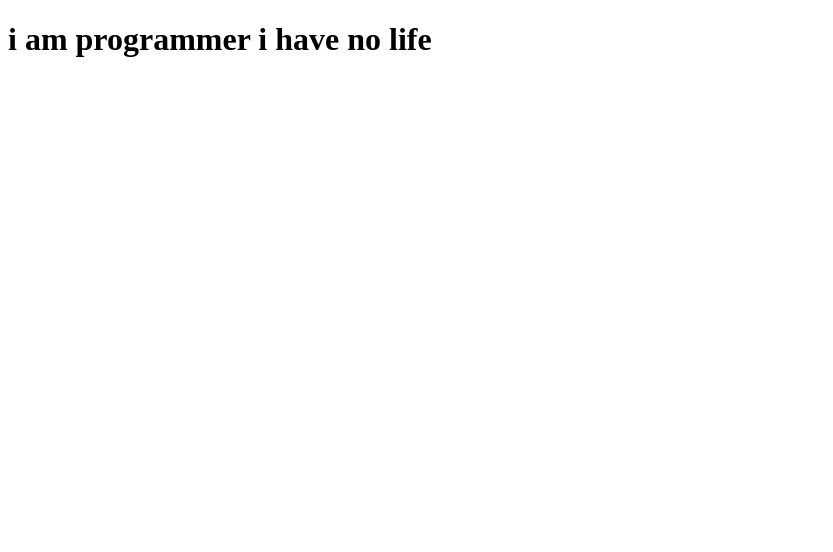
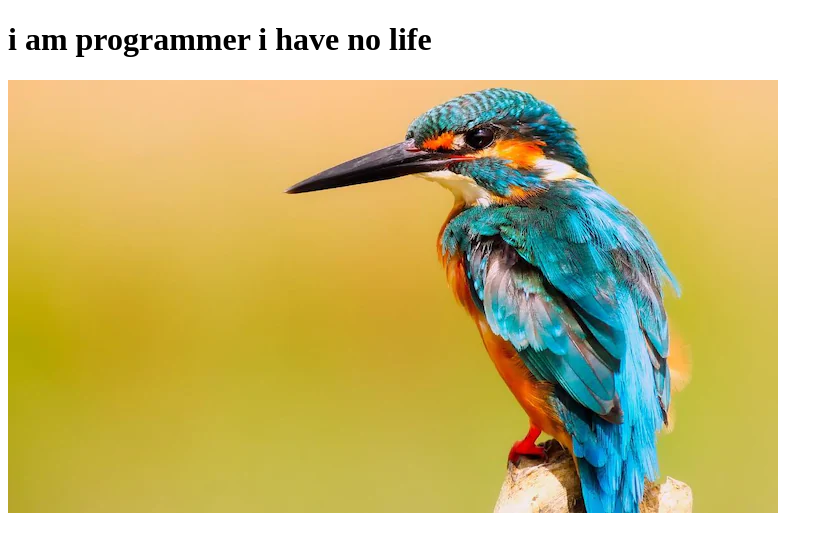
Before and after one commit to ShahrearAhmed/my-third-repo, a plain HTML site: page index.html in a window 1280 px wide. Shown: the whole page, without its empty margins (0-833 px from the left). Drawn offline with Linux system fonts and the light colour scheme.

Commit message:
new image

```diff
--- a/index.html
+++ b/index.html
@@ -8,5 +8,6 @@
 </head>
 <body>
     <h1>i am programmer i have no life</h1>
+    <img src="bird3.jpg" alt=""/>
 </body>
 </html>
```
Also changed, not shown: bird3.jpg (added).
